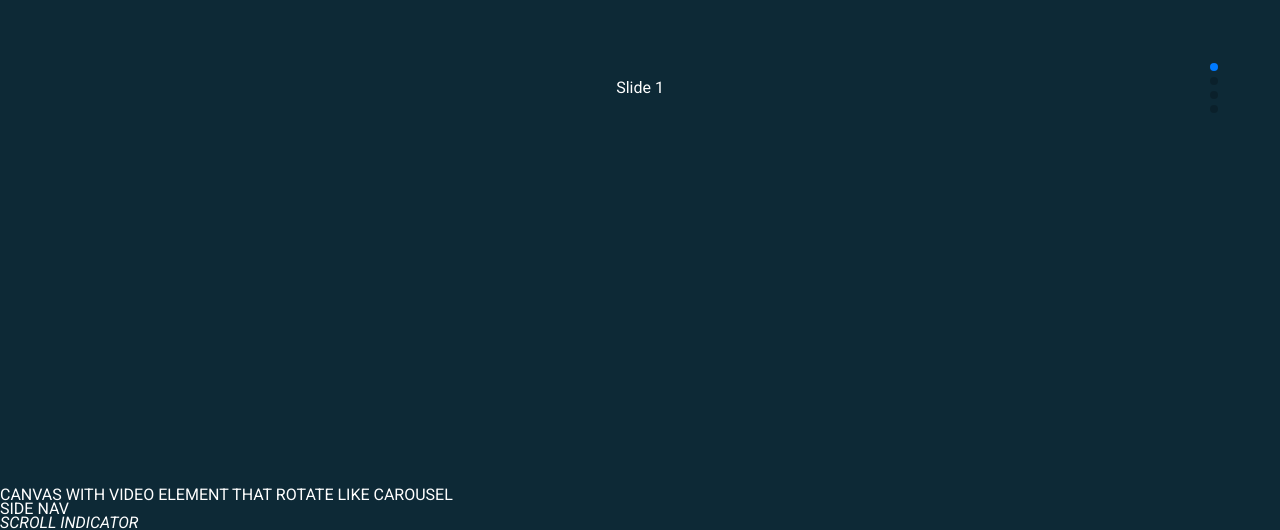
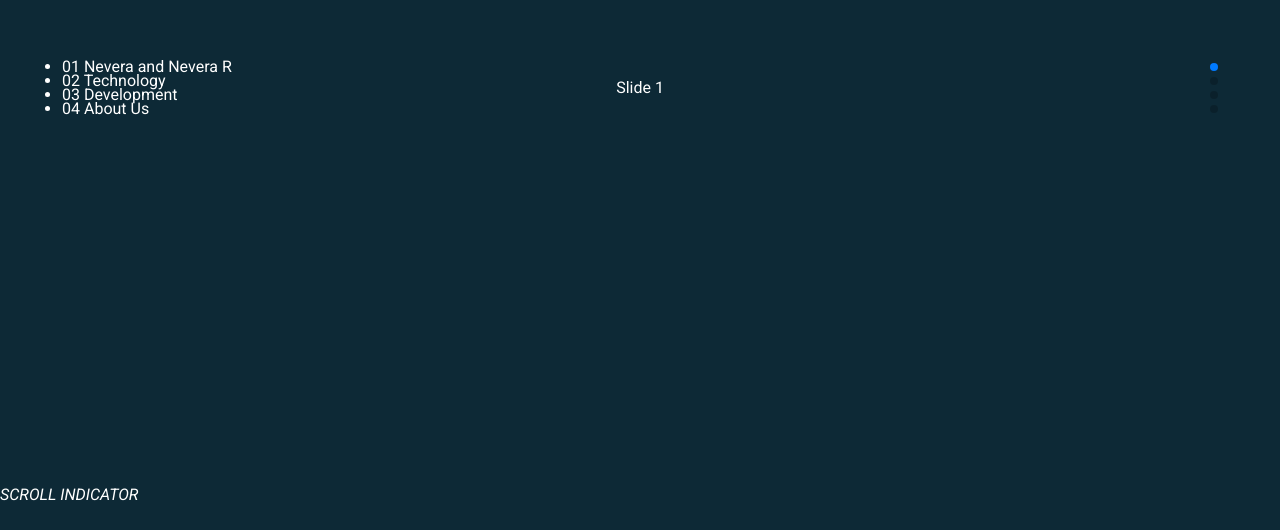
Before and after one commit to sinissto/personal-web-dev-portfolio, a React (Vite) app: page / in a window 1280 px wide. Shown: the part 312-842 px from the top of the page. After the commit the page ends 814 px from the top, so only its background shows below. Built offline with nearby package versions, Linux system fonts and the light colour scheme.

Commit message:
Side navigation component positioned

```diff
--- a/src/App.jsx
+++ b/src/App.jsx
@@ -1,5 +1,7 @@
 import "./App.css";
 import Slider from "./components/Slider.jsx";
+import SideNav from "./components/SideNav.jsx";
+import ScrollIndicator from "./components/ScrollIndicator.jsx";
 
 function App() {
   return (
@@ -11,13 +13,13 @@ function App() {
           </div>
         </div>
 
-        <div className="c-homepage-slider__canvas">
-          CANVAS WITH VIDEO ELEMENT THAT ROTATE LIKE CAROUSEL
-        </div>
+        {/*<div className="c-homepage-slider__canvas">*/}
+        {/*  CANVAS WITH VIDEO ELEMENT THAT ROTATE LIKE CAROUSEL*/}
+        {/*</div>*/}
 
-        <div className="c-homepage-slider__pagination">SIDE NAV</div>
+        <SideNav />
 
-        <i className={"c-scroll-indicator"}>SCROLL INDICATOR</i>
+        <ScrollIndicator />
       </section>
     </div>
   );
--- /dev/null
+++ b/src/components/ScrollIndicator.jsx
@@ -0,0 +1,5 @@
+const ScrollIndicator = () => {
+  return <i className={"c-scroll-indicator"}>SCROLL INDICATOR</i>;
+};
+
+export default ScrollIndicator;
--- /dev/null
+++ b/src/components/SideNav.css
@@ -0,0 +1,16 @@
+.c-homepage-slider__pagination {
+  position: fixed;
+  left: 4rem;
+  top: 50%;
+  transform: translateY(-50%);
+  z-index: 2;
+  padding-left: 2.2rem;
+  padding-top: 2rem;
+  padding-bottom: 2rem;
+}
+
+.c-homepage-slider__pagination-progress {
+}
+
+.c-homepage-slider__pagination-progress-line {
+}
--- /dev/null
+++ b/src/components/SideNav.jsx
@@ -0,0 +1,34 @@
+import "./SideNav.css";
+
+const SideNav = () => {
+  return (
+    <div className={"c-homepage-slider__pagination"}>
+      <i className={"c-homepage-slider__pagination-progress"}>
+        <span className={"c-homepage-slider__pagination-progress-line"}></span>
+      </i>
+
+      <div className="c-homepage-slider__pagination-current u-b3 u-fw-semi-bold u-uppercase">
+        <div className="c-homepage-slider__pagination-list">
+          <ul>
+            <li className="js-pagination-list-item is-active">
+              <span className="js-onboarding-menu-item">
+                01 Nevera and Nevera R
+              </span>
+            </li>
+            <li className="js-pagination-list-item">
+              <span className="js-onboarding-menu-item">02 Technology </span>
+            </li>
+            <li className="js-pagination-list-item">
+              <span className="js-onboarding-menu-item">03 Development </span>
+            </li>
+            <li className="js-pagination-list-item">
+              <span className="js-onboarding-menu-item">04 About Us </span>
+            </li>
+          </ul>
+        </div>
+      </div>
+    </div>
+  );
+};
+
+export default SideNav;
```
